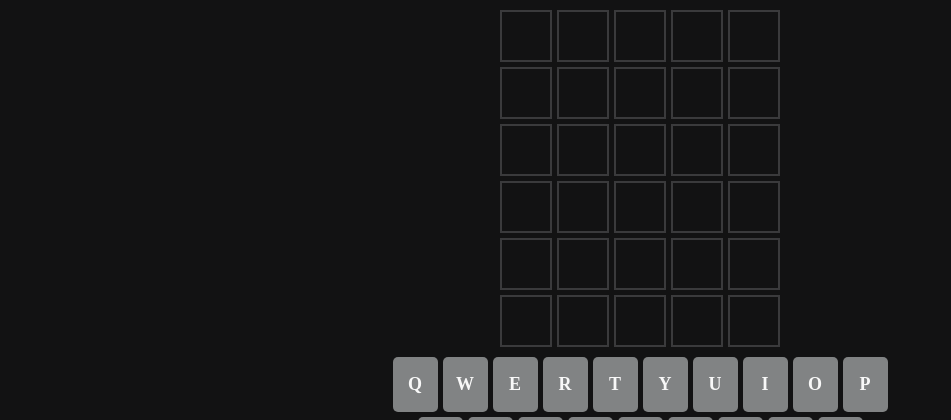
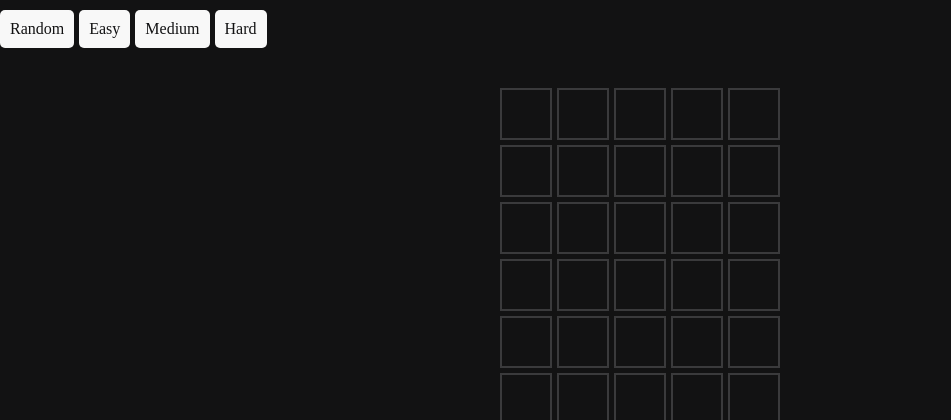
Before and after one commit to el-nada/nyt_game, a Flask app: page / in a window 1280 px wide. Shown: the part 49-469 px from the top of the page, without its empty margins (0-951 px from the left). Run offline with Flask 3, Linux system fonts and the light colour scheme.

Commit message:
added messages

```diff
--- a/static/script.js
+++ b/static/script.js
@@ -62,6 +62,9 @@ function submitGuess(){
         applyColors(new Array(5).fill(2), guess)
         currentRow=5
         alert()
+    }
+    else if (currentTile ==5 && currentRow==5){
+        addMessage(word)
     }
     else if (currentTile==5 && currentRow<6){
         updateRow(guess);
@@ -132,6 +135,16 @@ function updateKeyboardColors(guess) {
     };
 }
 
+function addMessage(message) {
+    const messageDiv = document.querySelector('.message')
+    messageDiv.textContent=message
+    setTimeout(() => {
+        messageDiv.classList.remove('.message');
+        messageDiv.classList.remove('.replay');
+        messageDiv.textContent='';
+      }, 3000);
+}
+
 async function getWord() {
     const res = await fetch('https://random-word-api.herokuapp.com/word?length=5');
     const [word] = await res.json();
--- a/static/style.css
+++ b/static/style.css
@@ -8,6 +8,7 @@ body {
     height: 48px;
     border-bottom: 1px solid rgb(66,66,66);
 }
+
 .header{
     text-align: center;
 }
@@ -105,3 +106,26 @@ body {
 .keyAbsent{
     background-color: rgb(58, 58, 60);
 }
+
+.replay {
+    background-color: rgb(248,248,248);
+    color: rgb(18,18,19);
+    padding: 10px;
+    border-radius: 5px;
+    text-align: center;
+    margin: 10px auto; /* Centers horizontally */
+    width: fit-content; /* Adjusts width to content */
+  }
+
+.message {
+    background-color: rgb(18,18,19);
+    height: 20px;
+}
+
+.replayButtons{
+    display: flex;
+    gap:5px;
+    width: fit-content;
+    align-items: center;
+    justify-content: center;
+}
--- a/templates/wordle.html
+++ b/templates/wordle.html
@@ -19,7 +19,24 @@
       </span>
     </div>
   </header>
+  <div class="replayButtons">
+    <div class="replay">
+      Random
+    </div>
+    <div class="replay">
+      Easy
+    </div>
+    <div class="replay">
+      Medium
+    </div>
+    <div class="replay">
+      Hard
+    </div>
+  </div>
 
+  <div class="message">
+
+  </div>
   <div class="grid">
     <div class="row">
       <div class="tile"></div>
```
